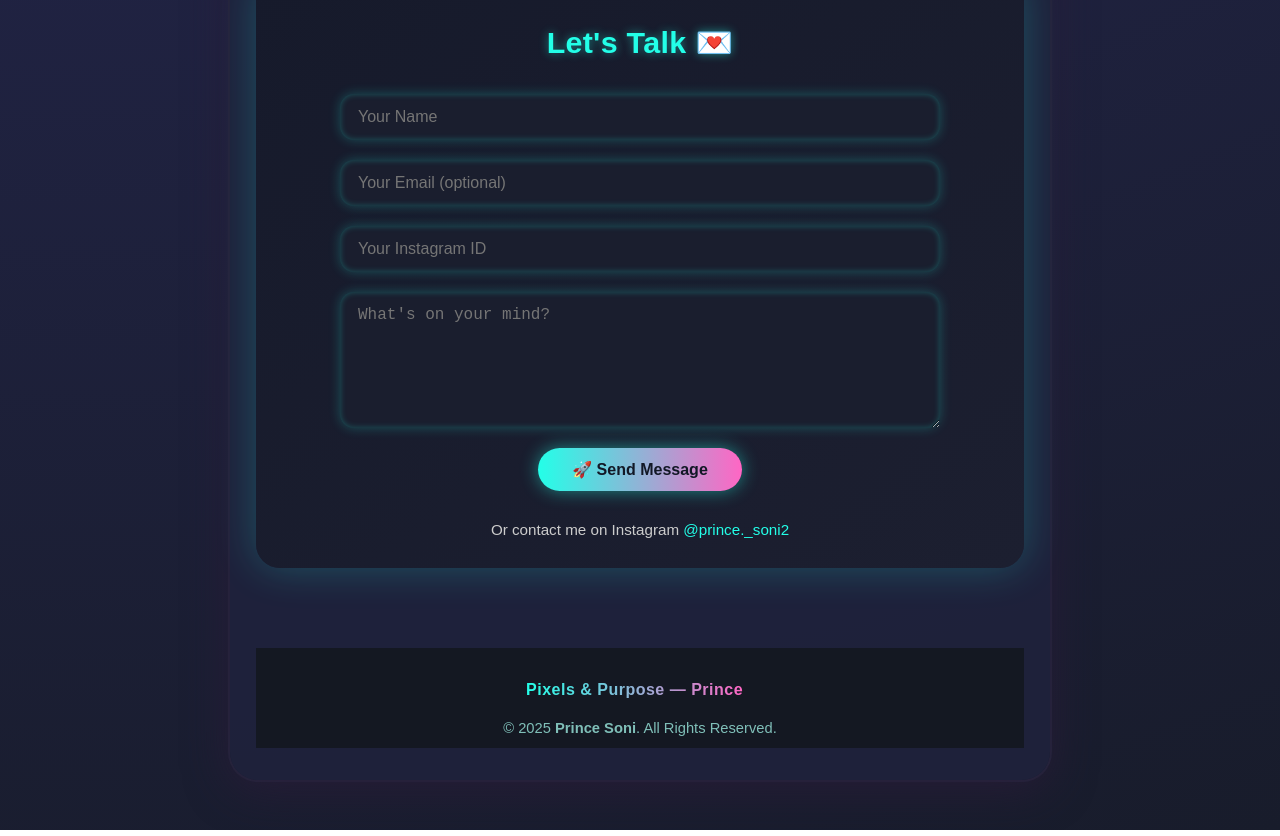
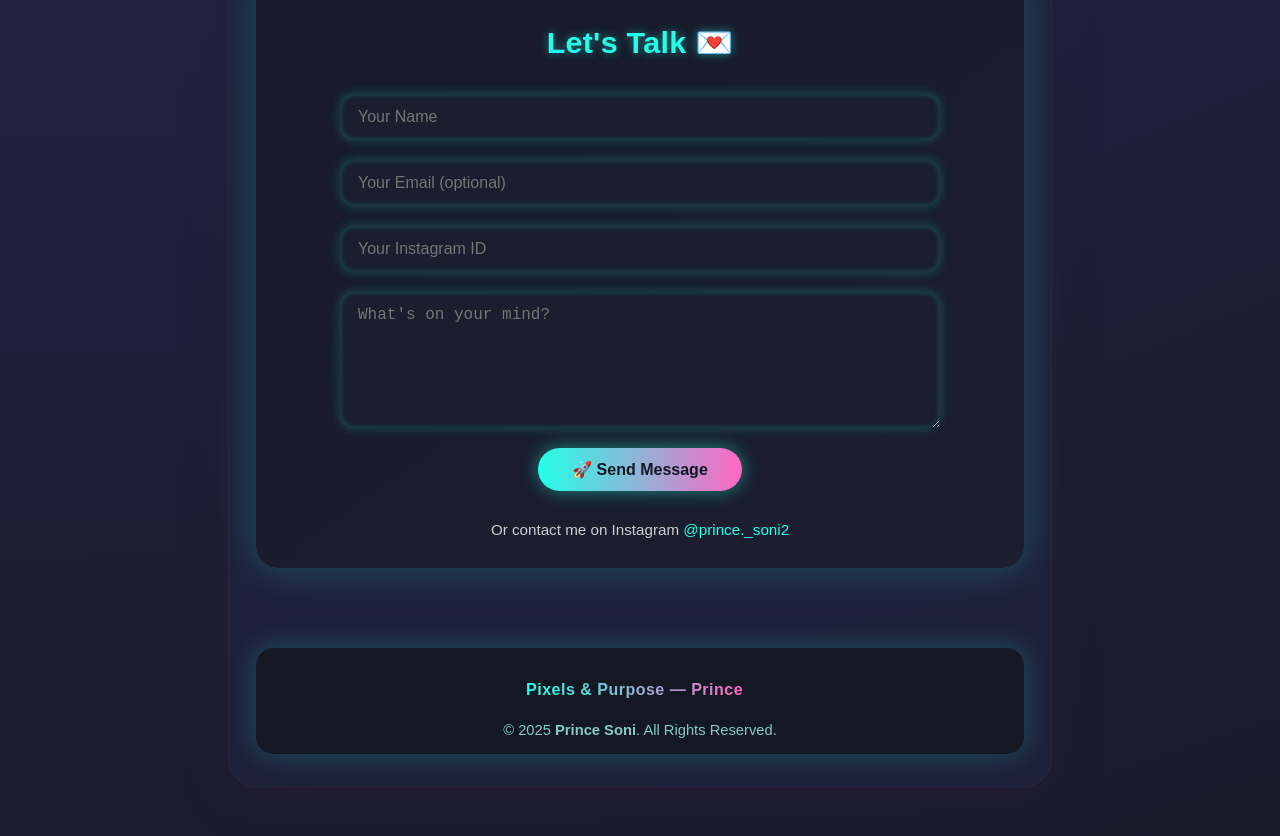
Before and after one commit to wtflagendsbyprince-lab/Princebio6, a plain HTML site: page index.html in a window 1280 px wide. Shown: the part 2726-3562 px from the top of the page. Drawn offline with Linux system fonts and the light colour scheme.

Commit message:
Update index.html

```diff
--- a/index.html
+++ b/index.html
@@ -590,15 +590,15 @@ function toggleLoveMusic() {
   box-shadow: 0 0 30px #23ffe8aa, 0 0 14px #ff66c488;
 }
 </style>
-      <!-- ✅ Footer with Typewriter Text & Copyright -->
-<footer style="margin-top:60px; padding:30px 20px 12px 20px; text-align:center; font-family:'Poppins', sans-serif; background:#141822; color:#23ffe8;">
+      <!-- ✅ Neon Footer with Rounded Corners + Glow -->
+<footer style="margin:60px auto 0 auto; padding:30px 20px 16px 20px; max-width:800px; text-align:center; font-family:'Poppins', sans-serif; background:rgba(20, 24, 34, 0.95); color:#23ffe8; border-radius:18px; box-shadow:0 0 28px #23ffe839;">
 
   <div class="footer-typewriter">
     <span class="footer-bottom-text" id="footer-typewriter"></span>
     <span class="blinking-caret">|</span>
   </div>
 
-  <div class="footer-copy" style="margin-top:18px; font-size:0.92rem; color:#9beadf; opacity:0.8;">
+  <div class="footer-copy" style="margin-top:20px; font-size:0.92rem; color:#9beadf; opacity:0.85;">
     © 2025 <strong>Prince Soni</strong>. All Rights Reserved.
   </div>
 </footer>
@@ -669,7 +669,7 @@ document.addEventListener("DOMContentLoaded", () => {
       textEl.textContent = current.substring(0, char);
       if (char === current.length) {
         deleting = true;
-        setTimeout(animateFooter, 1500);
+        setTimeout(animateFooter, 1400);
       } else {
         setTimeout(animateFooter, 50);
       }
```
